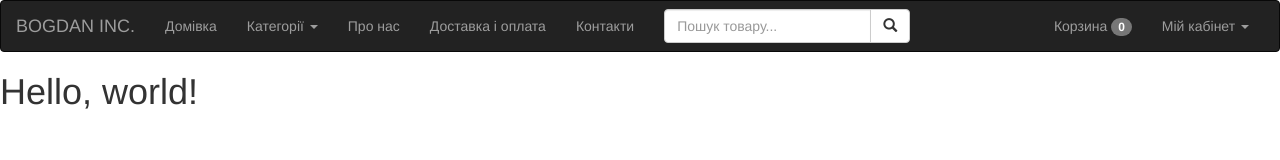
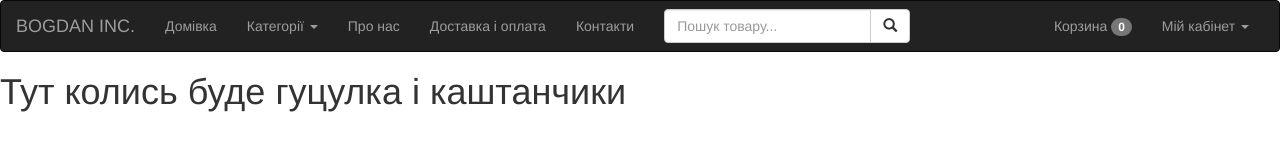
Before and after one commit to NazarYemets/Bogdan, a plain HTML site: page index.html in a window 1280 px wide. Drawn offline with nearby package versions, Linux system fonts and the light colour scheme.

Commit message:
Some changes

```diff
--- a/index.html
+++ b/index.html
@@ -99,7 +99,7 @@
         </div>
     </div>
 </div>
-<h1>Hello, world!</h1>
+<h1> Тут колись буде гуцулка і каштанчики</h1>
 
 <!-- jQuery (necessary for Bootstrap's JavaScript plugins) -->
 <script src="https://ajax.googleapis.com/ajax/libs/jquery/1.12.4/jquery.min.js"></script>
```
